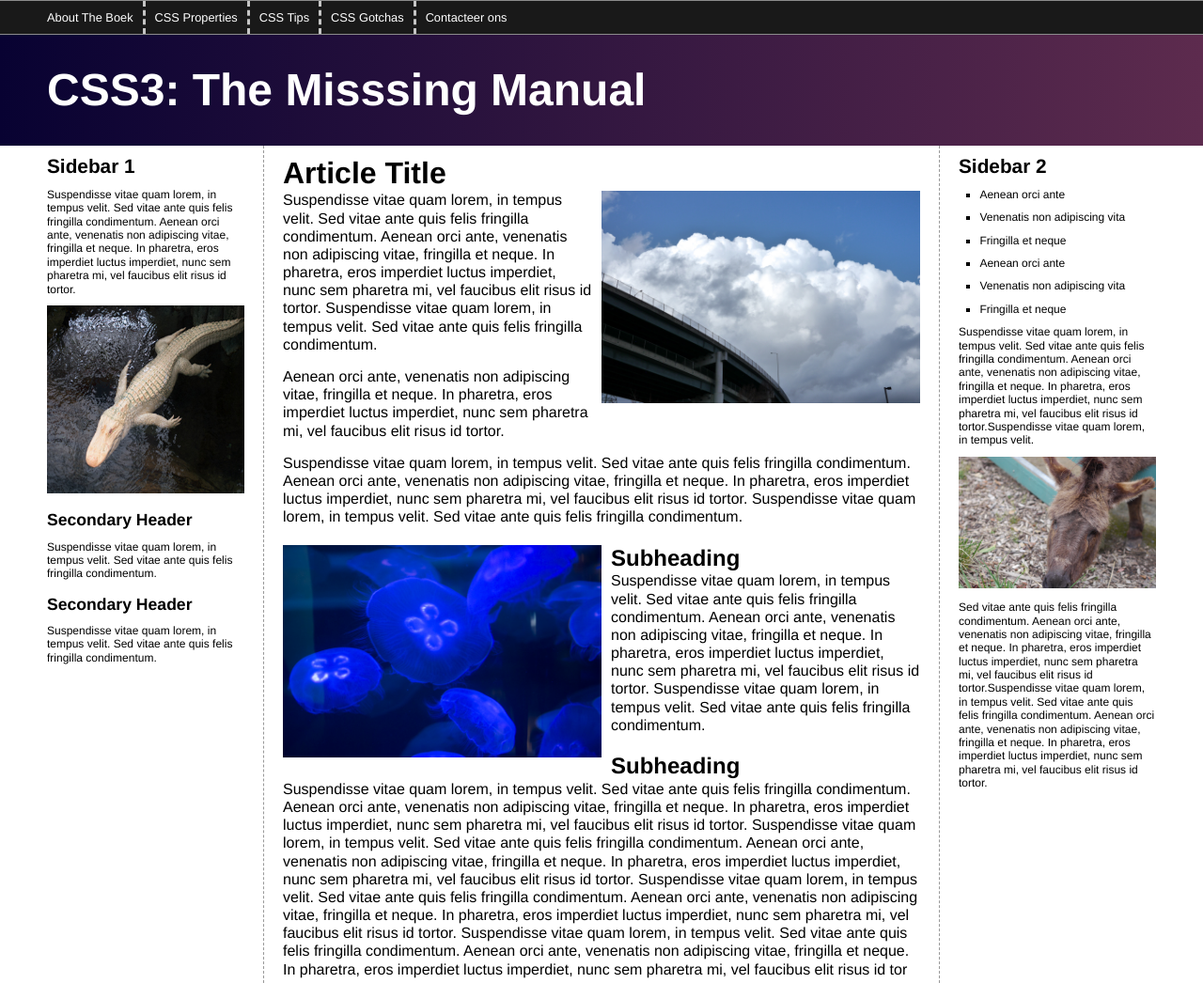
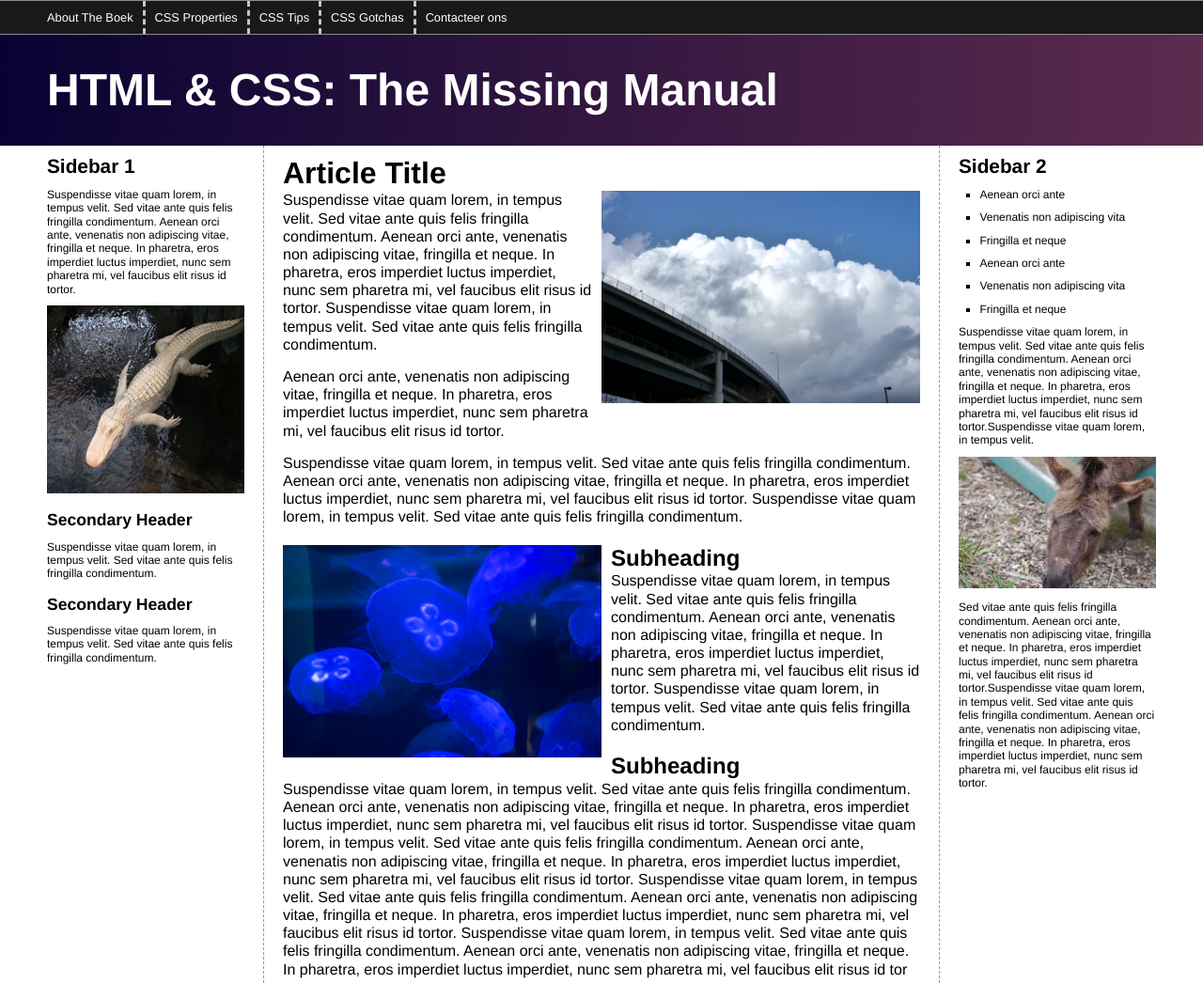
Before and after one commit to BatselierBryan/DWW2-Batselier, a plain HTML site: page index.html in a window 1280 px wide. Shown: the top 1046 px of the page at 94% size. Drawn offline with Linux system fonts and the light colour scheme.

Commit message:
HTML & CSS toegevoegd + triple sss veranderd naar double ss

```diff
--- a/index.html
+++ b/index.html
@@ -23,7 +23,7 @@
             <li><a href="#">Contact Us</a></li> -->
         </ul>
       </nav>
-      <h1>CSS3: The Misssing Manual</h1>
+      <h1>HTML & CSS: The Missing Manual</h1>
     </header>
     <div class="contentWrapper">
       <div class="columnWrapper">
```
